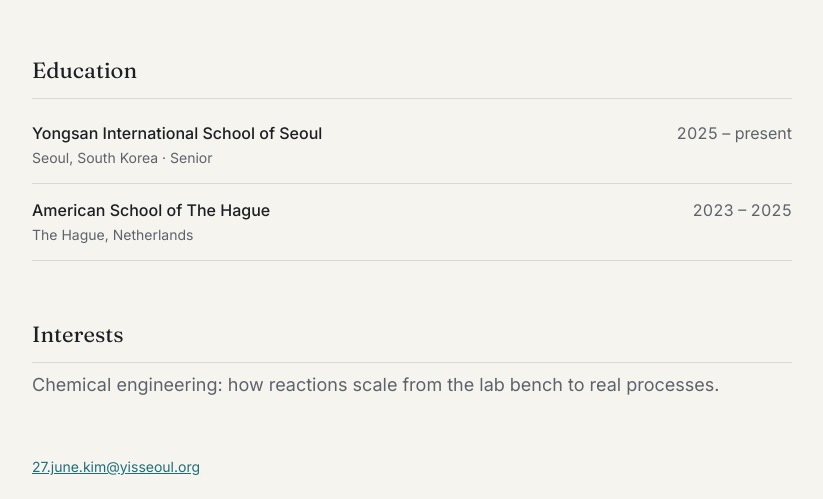
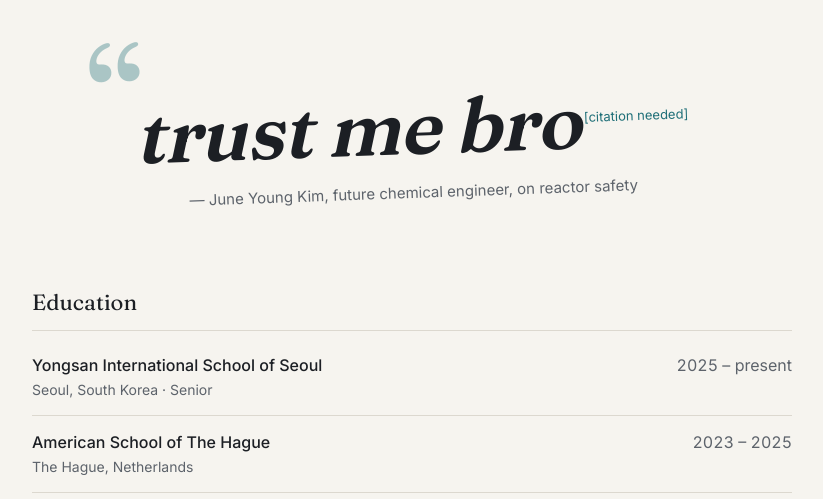
Before and after one commit to hjyi2027/june-kim, a plain HTML site: page index.html in a window 1280 px wide. Shown: the part 301-800 px from the top of the page, without its empty margins (228-1051 px from the left). Drawn offline with Linux system fonts and the light colour scheme.

Commit message:
Add "trust me bro" quote
Co-Authored-By: Claude Opus 5.5 <noreply@anthropic.com>

```diff
--- a/index.html
+++ b/index.html
@@ -40,6 +40,18 @@
   .row .note { color: var(--muted); font-size: 14px; }
   .row .years { color: var(--muted); font-variant-numeric: tabular-nums; white-space: nowrap; }
   footer { margin-top: 56px; color: var(--muted); font-size: 14px; }
+  .quote { margin-top: 64px; text-align: center; }
+  .quote blockquote { display: inline-block; position: relative; padding: 28px 40px 24px;
+                      transform: rotate(-2deg); }
+  .quote blockquote::before { content: "\201C"; position: absolute; left: -6px; top: -42px;
+                      font-family: Fraunces, Georgia, serif; font-size: 140px; line-height: 1; color: var(--accent); opacity: .35; }
+  .quote p { font-family: Fraunces, Georgia, serif; font-style: italic; font-weight: 600;
+             font-size: clamp(44px, 9vw, 76px); line-height: 1; letter-spacing: -.01em; }
+  .quote sup { font-family: Inter, system-ui, sans-serif; font-style: normal; font-weight: 400;
+               font-size: 13px; letter-spacing: 0; vertical-align: super; margin-left: 4px; }
+  .quote sup a { color: var(--accent); text-decoration: none; }
+  .quote sup a:hover { text-decoration: underline; }
+  .quote cite { display: block; margin-top: 16px; font-style: normal; color: var(--muted); font-size: 15px; }
   footer a { color: var(--accent); }
   @media (max-width: 600px) {
     .hero { grid-template-columns: 1fr; gap: 24px; text-align: center; }
@@ -58,6 +70,13 @@
       <a class="btn" href="mailto:27.june.kim@yisseoul.org">Get in touch</a>
     </div>
   </div>
+
+  <section class="quote">
+    <blockquote>
+      <p>trust me bro<sup><a href="https://en.wikipedia.org/wiki/Wikipedia:Citation_needed" title="no">[citation needed]</a></sup></p>
+      <cite>— June Young Kim, future chemical engineer, on reactor safety</cite>
+    </blockquote>
+  </section>
 
   <section>
     <h2>Education</h2>
```
